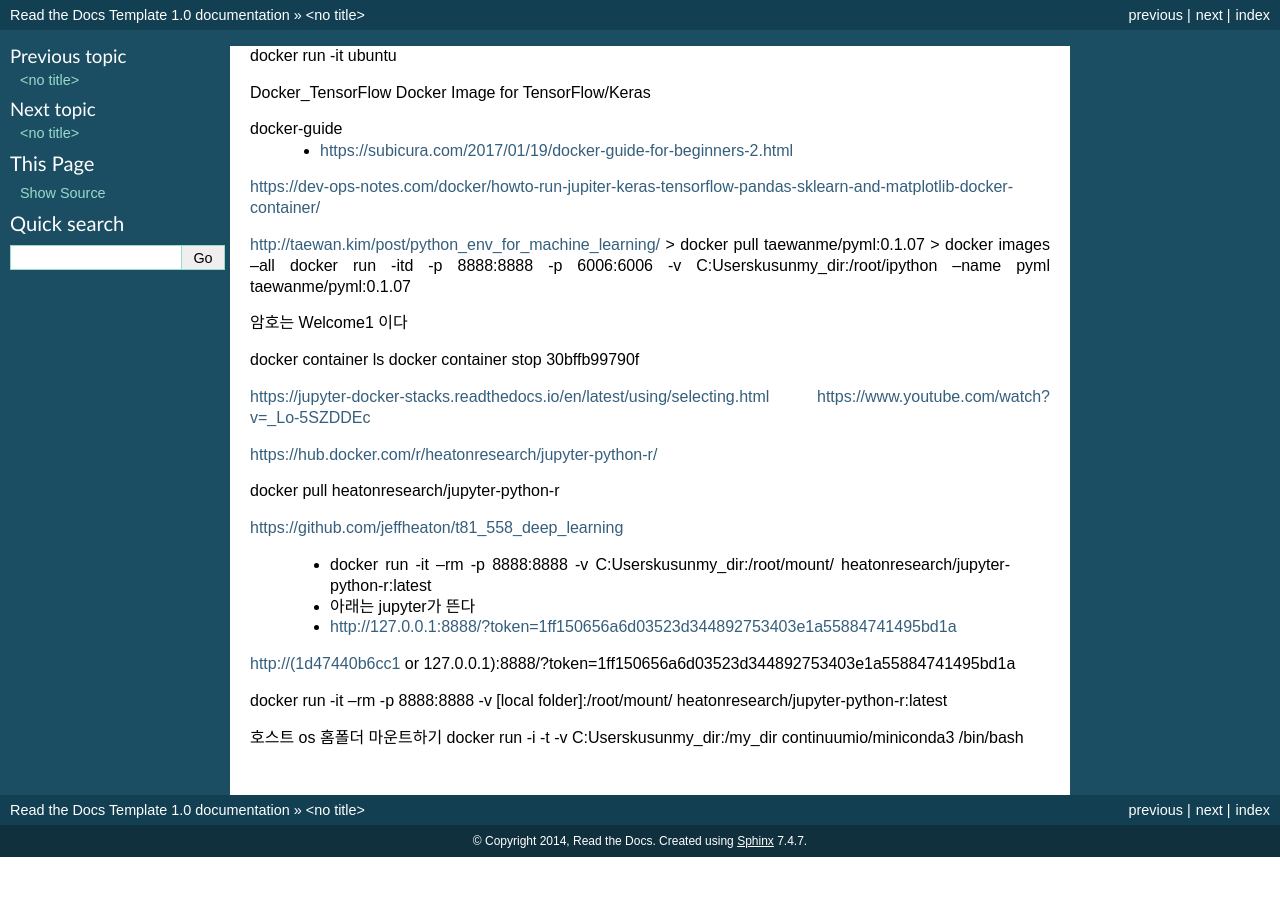
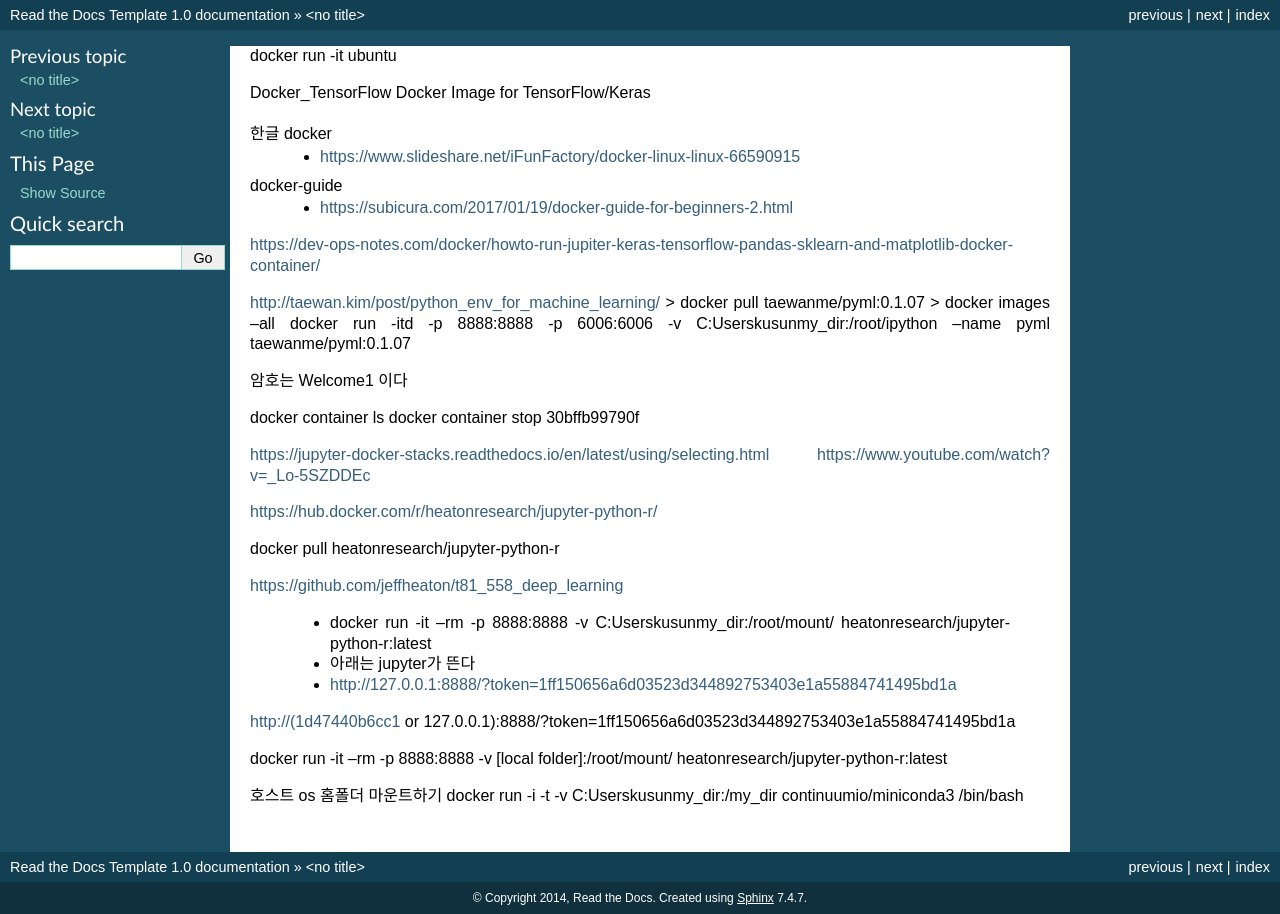
Before and after one commit to smart1004/ReadTheDocs, a Sphinx documentation site: the page built from docs/0_docker_TensorFlow.rst, in a window 1280 px wide. Built offline with Sphinx 7.4.7, drawn with Linux system fonts in a browser that asks for light colours.

Commit message:
Update 0_docker_TensorFlow.rst

```diff
--- a/docs/0_docker_TensorFlow.rst
+++ b/docs/0_docker_TensorFlow.rst
@@ -2,6 +2,9 @@ docker run -it ubuntu
 
 Docker_TensorFlow
 Docker Image for TensorFlow/Keras
+
+한글 docker
+ * https://www.slideshare.net/iFunFactory/docker-linux-linux-66590915
 
 docker-guide
  * https://subicura.com/2017/01/19/docker-guide-for-beginners-2.html
```
